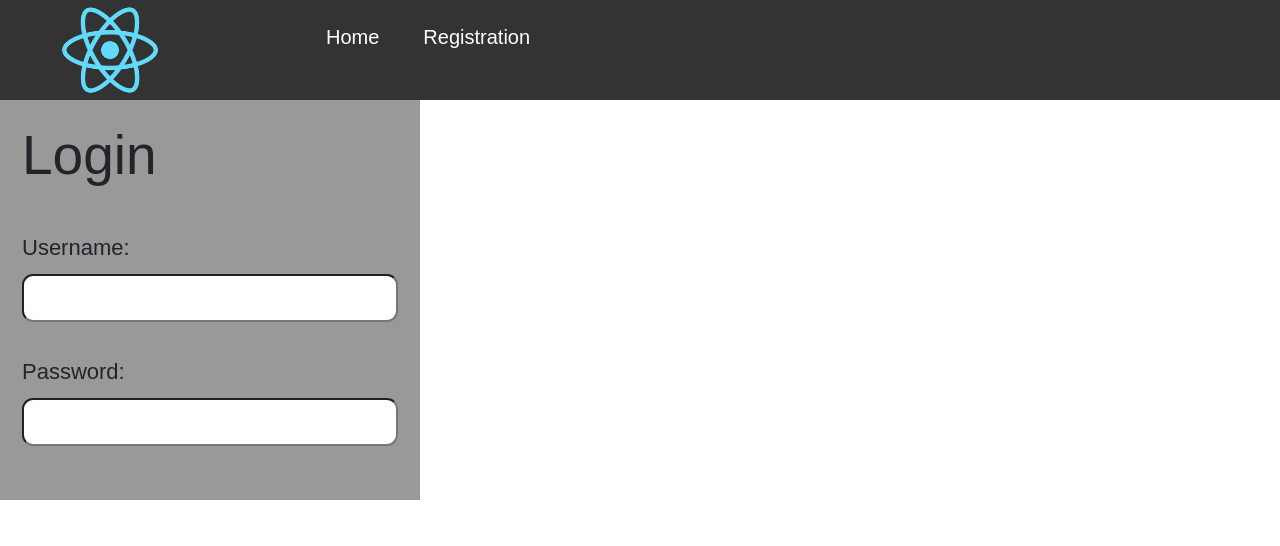
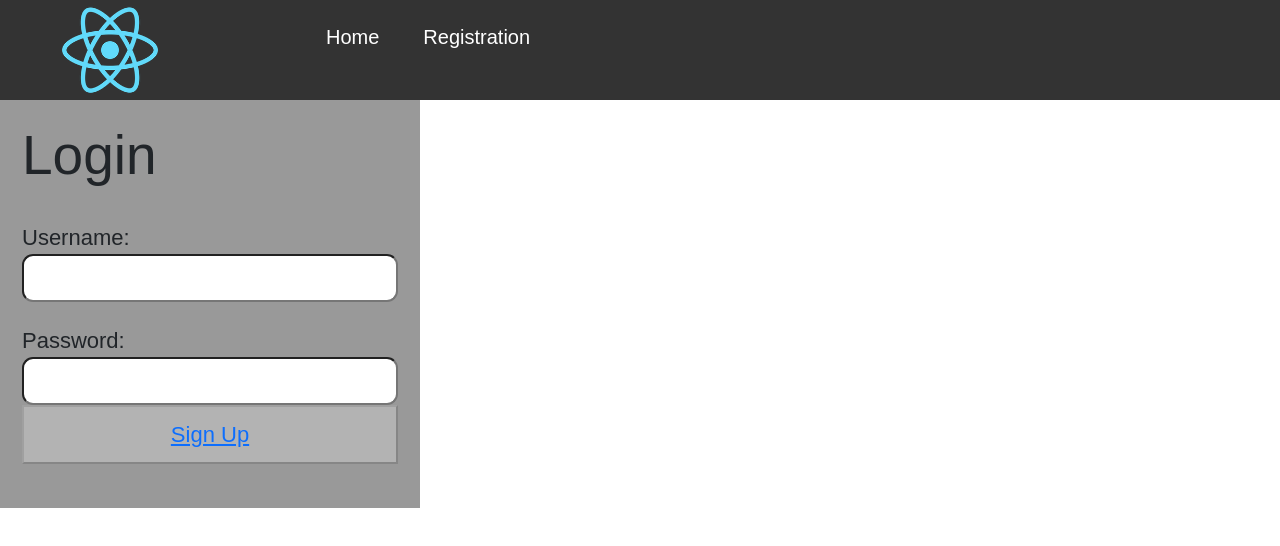
Before and after one commit to KisLorand/projects_pet, a React (Create React App) app in the folder CC/CC.Frontend/frontend/: page /login in a window 1280 px wide. Shown: the top 546 px of the page. Built offline with nearby package versions, Linux system fonts and the light colour scheme.

Commit message:
add fetch to Login component

```diff
--- a/CC/CC.Frontend/frontend/src/components/Login.jsx
+++ b/CC/CC.Frontend/frontend/src/components/Login.jsx
@@ -1,20 +1,147 @@
-import React from 'react'
+import React from 'react';
+import { useRef, useState, useEffect } from "react";
+import { faCheck, faTimes, faInfoCircle } from "@fortawesome/free-solid-svg-icons";
+import { FontAwesomeIcon } from "@fortawesome/react-fontawesome";
+
+const USER_REGEX = /^[A-z][A-z0-9-_]{3,23}$/;
+const PWD_REGEX = /^(?=.*[a-z])(?=.*[A-Z])(?=.*[0-9])(?=.*[!@#$%]).{8,24}$/;
+const LOGIN_URL = 'https://localhost:44309/api/Auth/login';
 
 const Login = () => {
+    const userRef = useRef();
+    const errRef = useRef();
+
+    const [user, setUser] = useState('');
+    const [validName, setValidName] = useState(false);
+    const [userFocus, setUserFocus] = useState(false);
+
+    const [pwd, setPwd] = useState('');
+    const [validPwd, setValidPwd] = useState(false);
+    const [pwdFocus, setPwdFocus] = useState(false);
+
+    const [errMsg, setErrMsg] = useState('');
+    const [success, setSuccess] = useState(false);
+
+/*     useEffect(() => {
+        userRef.current.focus();
+    }, []) */
+
+    useEffect(() => {
+        const result = USER_REGEX.test(user);
+        console.log(result);
+        console.log(user);
+        setValidName(result);
+
+    }, [user])
+
+    useEffect(() => {
+        const result = PWD_REGEX.test(pwd);
+        console.log(result);
+        console.log(pwd);
+        setValidPwd(result);
+    }, [pwd])
+
+    const handleSubmit = async (e) => {
+        e.preventDefault();
+        // if button enabled with JS hack, recheck values
+        const v1 = USER_REGEX.test(user);
+        const v2 = PWD_REGEX.test(pwd);
+        if (!v1 || !v2) {
+            setErrMsg("Invalid Entry");
+            return;
+        }
+        console.log("submission");
+        //
+        let errMsg = "error";
+        try {
+            const response = await fetch(LOGIN_URL,{
+                method: "POST",
+                headers: {
+                  "Content-Type": "application/json",
+                },
+                body: JSON.stringify(
+                    {
+                        "username" : user,
+                        "password" : pwd
+                    }
+                ),
+              });
+            console.log(response);
+            if (!response.ok) throw Error('Error occoured. Reload the app');
+        } catch (error) {
+            errMsg = error.message;
+        }
+        //checking the beckend response
+        //
+        console.log(user, pwd);
+        setSuccess(true);
+    };
+
   return (
     <section>
+        <p ref={errRef} className={errMsg ? "errmsg" : "offscreen"} aria-live="assertive">{errMsg}</p>
         <h1>Login</h1>
-        <form>
-            <label htmlFor="username">Username:</label>
+        <form onSubmit={handleSubmit}>
+            <label htmlFor="username">Username:
+                <span className={validName ? "valid" : "hide"}>
+                    <FontAwesomeIcon icon={faCheck} />
+                </span>
+                <span className={validName || !user ? "hide" : "invalid"}>
+                    <FontAwesomeIcon icon={faTimes} />
+                </span>
+            </label>
             <input
                 type="text"
                 id="username"
+                ref={userRef}
+                autoComplete="off"
+                onChange={(e) => setUser(e.target.value)}
+                required
+                aria-invalid={validName ? "false" : "true"}
+                aria-describedby="uidnote"
+                onFocus={()=> setUserFocus(true)}
+                onBlur={()=> setUserFocus(false)}
             />
-            <label htmlFor="password">Password:</label>
+            <p id="uidnote" className={userFocus && user && !validName ? "instructions" : "offscreen"}>
+                <FontAwesomeIcon icon={faInfoCircle}/>
+                4 to 24 characters. <br />
+                Must begin with a letter. <br/>
+                Letters, numbers, underscores, hyphens allowed.
+            </p>
+            <label htmlFor="password">Password:
+                <span className={validPwd ? "valid" : "hide"}>
+                    <FontAwesomeIcon icon={faCheck} />
+                </span>
+                <span className={validPwd || !pwd ? "hide" : "invalid"}>
+                    <FontAwesomeIcon icon={faTimes} />
+                </span>
+            </label>
             <input
                 type="password"
                 id="password"
+                onChange={(e) => setPwd(e.target.value)}
+                required
+                aria-invalid={validPwd ? "false" : "true"}
+                aria-describedby="pwdnote"
+                onFocus={()=> setPwdFocus(true)}
+                onBlur={()=> setPwdFocus(false)}
             />
+            <p id="pwdnote" className={pwdFocus && !validPwd ?  "instructions" : "offscreen"}>
+                <FontAwesomeIcon icon={faInfoCircle}/>
+                8 to 24 characters. <br />
+                Must include uppercase and lowercase letters, a number and a special character.<br />
+                Allowed special characters:
+                <span aria-label="exclamation mark">!</span>
+                <span aria-label="at symbol">@</span>
+                <span aria-label="hashtag">#</span>
+                <span aria-label="dollar sign">$</span>
+                <span aria-label="percent">%</span>
+            </p>
+            <button disabled={!validName || !validPwd ? true : false}>
+                <a href="#">{/* react router link */}
+                    Sign Up
+                </a>
+            </button>
         </form>
     </section>
   )
```
